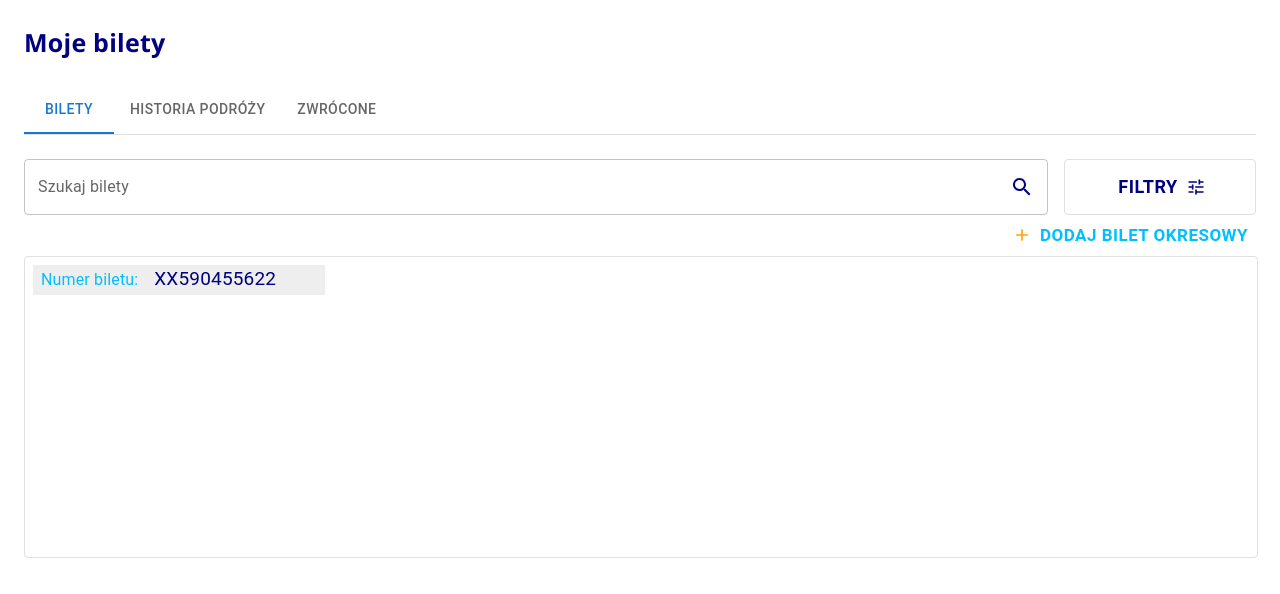
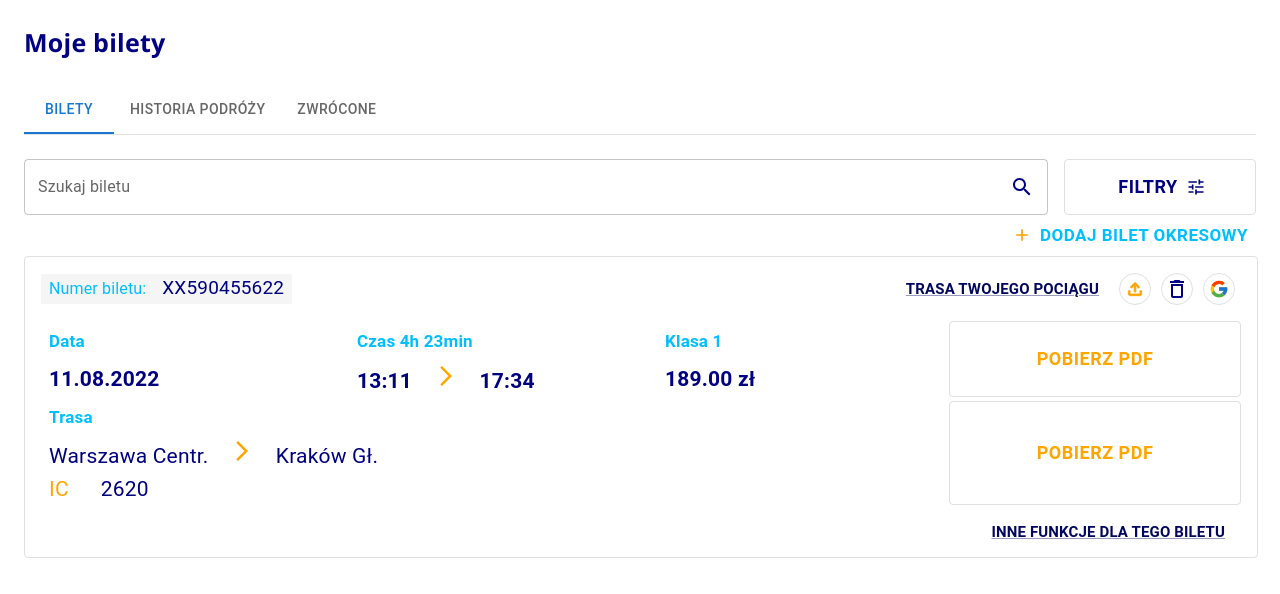
Before and after one commit to MariiaNefodova/pkp_intercity_react, a React (Create React App) app: page / in a window 1280 px wide. Shown: the top 594 px of the page. Built offline with nearby package versions, Linux system fonts and the light colour scheme.

Commit message:
ticket box

```diff
--- a/package.json
+++ b/package.json
@@ -19,6 +19,7 @@
     "gh-pages": "^6.0.0",
     "react": "^18.2.0",
     "react-dom": "^18.2.0",
+    "react-icons": "^4.11.0",
     "react-redux": "^8.1.3",
     "react-router-dom": "^6.16.0",
     "react-scripts": "5.0.1",
--- a/src/components/SearchComponent.tsx
+++ b/src/components/SearchComponent.tsx
@@ -9,7 +9,7 @@ const SearchComponent = () => {
         <>
             <Grid container spacing={2} paddingLeft={0} paddingRight={0} >
                 <Grid item xs={10} >
-                    <TextField id="outlined-basic" label="Szukaj bilety" variant="outlined"
+                    <TextField id="outlined-basic" label="Szukaj biletu" variant="outlined"
                                fullWidth
                                InputProps={{
                                    endAdornment: (
@@ -35,7 +35,7 @@ const SearchComponent = () => {
             >
                 <Grid alignItems="center" style={{ display: "flex" }}>
                     <Button fullWidth variant="text" style={{fontWeight: "bold", color: "#00bfff", fontSize: 17, borderColor: 'grey.300'}}
-                            startIcon={<AddIcon fontSize={"large"} style={{ color: "orange" }}/>}>
+                            startIcon={<AddIcon fontSize={"large"} style={{ color: "orange"}}/>}>
                         DODAJ BILET OKRESOWY
                     </Button>
                 </Grid>
--- a/src/components/TicketComponent.tsx
+++ b/src/components/TicketComponent.tsx
@@ -1,10 +1,55 @@
-import {Box, Button, Grid, InputAdornment, Tab, Tabs, TextField, Theme, Typography} from "@mui/material";
-import React from "react";
+import {
+    Box,
+    Button,
+    Grid,
+    InputAdornment,
+    Link,
+    Tab,
+    Tabs,
+    TextField,
+    Theme,
+    Typography
+} from "@mui/material";
+import React, {useState} from "react";
 import {useSelector} from "react-redux";
 import {ticketListSelector} from "../reducers/ticketReducer";
+import {FcGoogle} from "react-icons/fc";
+import {CgSoftwareUpload} from "react-icons/cg";
+import {SlArrowRight} from "react-icons/sl";
+import {MdDeleteOutline} from "react-icons/md";
+import Avatar from '@mui/material/Avatar';
+import {  ThemeProvider, createTheme } from '@mui/system';
+import { useTheme } from '@mui/material/styles';
+import {orange} from "@mui/material/colors";
+import DeleteOutlineIcon from '@mui/icons-material/DeleteOutline';
+import SearchIcon from "@mui/icons-material/Search";
+import ArrowForwardIosIcon from '@mui/icons-material/ArrowForwardIos';
+import TuneIcon from "@mui/icons-material/Tune";
+
+
+// const theme = createTheme({
+//     palette: {
+//         box: {
+//             border: 1, borderColor: 'grey.300', backgroundColor: 'white',
+//             paddingRight: 0, width: '30px', height: '30px', left: '20px', marginRight: '10px'
+//         },
+//     },
+// });
 
 const TicketComponent = () => {
+   // const theme = useTheme();
     const ticketList = useSelector(ticketListSelector);
+    const date = (input: Date) => {
+        return ('0' + input.getDate()).slice(-2) + '.' +
+            ('0' + (input.getMonth() + 1)).slice(-2) + '.' + input.getFullYear();
+    }
+    const duration = (start: Date, end: Date) =>{
+        const timeDuration = Math.abs(end.getTime() - start.getTime());
+        const hours = Math.floor(timeDuration / (1000 * 60 * 60));
+        const minutes = Math.floor((timeDuration % (1000 * 60 * 60)) / (1000 * 60));
+
+        return hours+'h '+minutes+'min'
+    }
     console.log(ticketList)
     return (
         <>
@@ -19,9 +64,10 @@ const TicketComponent = () => {
                         borderRadius: 1
 
                     }}>
-                    <Grid container spacing={2} padding={1}>
+                    <Grid container spacing={2} padding={2}  direction="row"
+                          alignItems="center">
                         <Grid item xs={3}>
-                            <Box bgcolor="grey.200" height={30}>
+                            <Box bgcolor="grey.100" width={"fit-content"} height={30}>
                                 <Typography padding={1}  display={"inline"} fontSize={16} color="#00bfff">
                                     Numer biletu:
                                 </Typography>
@@ -29,6 +75,103 @@ const TicketComponent = () => {
                                     {ticket.number}
                                 </Typography>
                             </Box>
+                        </Grid>
+                        <Grid item container xs={9} paddingRight={2}
+                              justifyContent="flex-end" alignItems={"center"}>
+                                <Link href="#" fontSize={15} color={"#02075d"} fontWeight={"bold"}>
+                                    TRASA TWOJEGO POCIĄGU
+                                </Link>
+                            <Avatar sx={{ border: 1, borderColor: 'grey.300', backgroundColor: 'white',
+                                 paddingRight: 0, width: '30px', height: '30px', left: '20px', marginRight: '10px'
+                            }}>
+                            <CgSoftwareUpload color={"orange"} strokeWidth={1}/>
+                            </Avatar>
+                            <Avatar sx={{ border: 1, borderColor: 'grey.300', backgroundColor: 'white',
+                                paddingRight: 0, width: '30px', height: '30px', left: '20px', marginRight: '10px'
+                            }}>
+                                <DeleteOutlineIcon sx={{color: "navy"}}/>
+                            </Avatar>
+                            <Avatar sx={{ border: 1, borderColor: 'grey.300', backgroundColor: 'white',
+                                paddingRight: 0, width: '30px', height: '30px', left: '20px', marginRight: '10px'
+                            }}>
+                                <FcGoogle/>
+                            </Avatar>
+                        </Grid>
+                    </Grid>
+                    <Grid container xs={12} spacing={2} paddingLeft={0} paddingRight={0} >
+                        <Grid item xs={3} lineHeight={"5%"} >
+                            <Typography paddingLeft={3} paddingTop={1} fontSize={17} fontWeight={"bold"} color="#00bfff">
+                                Data
+                            </Typography>
+                            <br />
+                            <Typography  paddingLeft={3} paddingTop={1}   fontSize={21} fontWeight={"bold"} color="navy">
+                                {date(ticket.dateStart)}
+                            </Typography>
+                        </Grid>
+                        <Grid item xs={3} lineHeight={"5%"}  >
+                            <Typography paddingLeft={3} paddingTop={1}   fontSize={17} fontWeight={"bold"} color="#00bfff">
+                                Czas {duration(ticket.dateStart, ticket.dateEnd)}
+                            </Typography>
+                            <br/>
+                            <Typography  paddingLeft={3} paddingTop={1} fontSize={21} fontWeight={"bold"} color="navy">
+                                {ticket.dateStart.getHours()+":"+ ticket.dateStart.getMinutes()} &nbsp; &nbsp;
+                                <ArrowForwardIosIcon fontSize={"medium"}
+                                style={{ color: "orange",  }}/> &nbsp; &nbsp;
+                                {ticket.dateEnd.getHours()+":"+ ticket.dateEnd.getMinutes()}
+                            </Typography>
+                        </Grid>
+                        <Grid item xs={3} lineHeight={"5%"} >
+                            <Typography paddingLeft={3} paddingTop={1}   fontSize={17} fontWeight={"bold"} color="#00bfff">
+                                Klasa {ticket.class}
+                            </Typography>
+                            <br/>
+                            <Typography  paddingLeft={3} paddingTop={1}  fontSize={21} fontWeight={"bold"} color="navy">
+                                {ticket.price.toFixed(2)+' zł'}
+                            </Typography>
+                        </Grid>
+                        <Grid item xs={3}>
+                            <Button fullWidth variant="outlined" style={{fontWeight: "bold", color: "orange", fontSize: 18, height: "100%"}}
+                                    sx={{ borderColor: 'grey.300' }} >
+                                POBIERZ PDF
+                            </Button>
+                        </Grid>
+                    </Grid>
+                    <Grid container xs={12} spacing={2} paddingLeft={0} paddingRight={0} >
+                        <Grid item xs={9} lineHeight={"5%"}  >
+                            <Typography paddingLeft={3} paddingTop={1}   fontSize={17} fontWeight={"bold"} color="#00bfff">
+                                Trasa
+                            </Typography>
+                            <br/>
+                            <Typography  paddingLeft={3} paddingTop={1} fontSize={21} color="navy">
+                                {ticket.from} &nbsp; &nbsp;
+                                <ArrowForwardIosIcon fontSize={"medium"}
+                                                     style={{ color: "orange",  }}/> &nbsp; &nbsp;
+                                {ticket.to}
+                            </Typography>
+                            <br/>
+                            <Box >
+                                <Typography display={"inline"} paddingLeft={3} paddingTop={1} fontSize={21}  color="orange">
+                                    IC
+                                </Typography>
+                                <Typography display={"inline"} paddingLeft={4} paddingTop={1} fontSize={21} color="navy">
+                                    {ticket.trainNumber}
+                                </Typography>
+                            </Box>
+                        </Grid>
+                        <Grid item xs={3} style={{paddingTop: "20px"}}>
+                            <Button fullWidth variant="outlined" style={{fontWeight: "bold", color: "orange", fontSize: 18, height: "100%"}}
+                                    sx={{ borderColor: 'grey.300' }} >
+                                POBIERZ PDF
+                            </Button>
+                        </Grid>
+                    </Grid>
+                    <Grid container spacing={2} padding={2}  direction="row"
+                          alignItems="center">
+                        <Grid item container paddingRight={2}
+                              justifyContent="flex-end" alignItems={"center"}>
+                            <Link href="#" fontSize={15} color={"#02075d"} fontWeight={"bold"}>
+                                INNE FUNKCJE DLA TEGO BILETU
+                            </Link>
                         </Grid>
                     </Grid>
                 </Box>
--- a/src/reducers/ticketReducer.ts
+++ b/src/reducers/ticketReducer.ts
@@ -10,8 +10,8 @@ type initialStateType = {
 const ticketList: TicketState[] = [
     {
         number: 'XX590455622',
-        dateStart: new Date('11/08/22 13:11'),
-        dateEnd: new Date('11/08/22 17:34'),
+        dateStart: new Date('2022-08-11 13:11'),
+        dateEnd: new Date('2022-08-11 17:34'),
         class: '1',
         from: 'Warszawa Centr.',
         to: 'Kraków Gł.',
```
Also changed, not shown: 1 other file (tests, documents, lock files or other folders).
